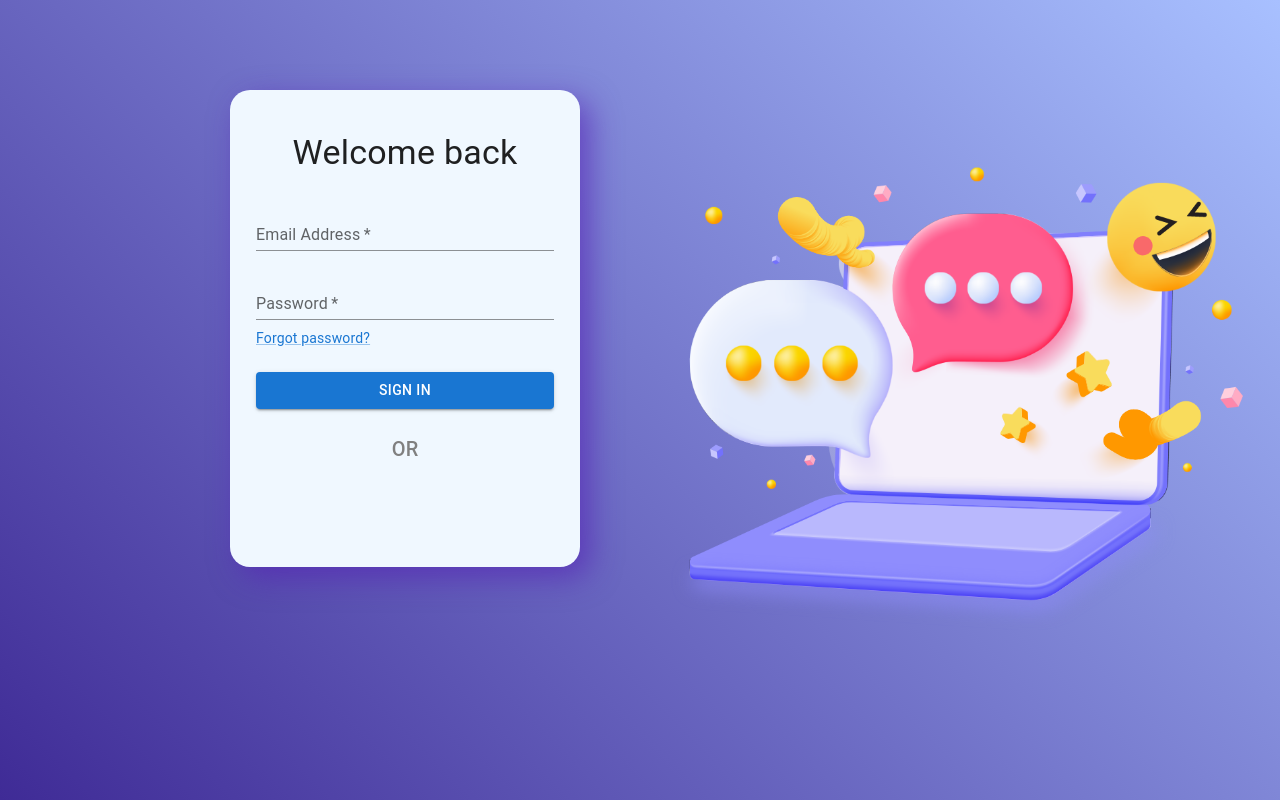
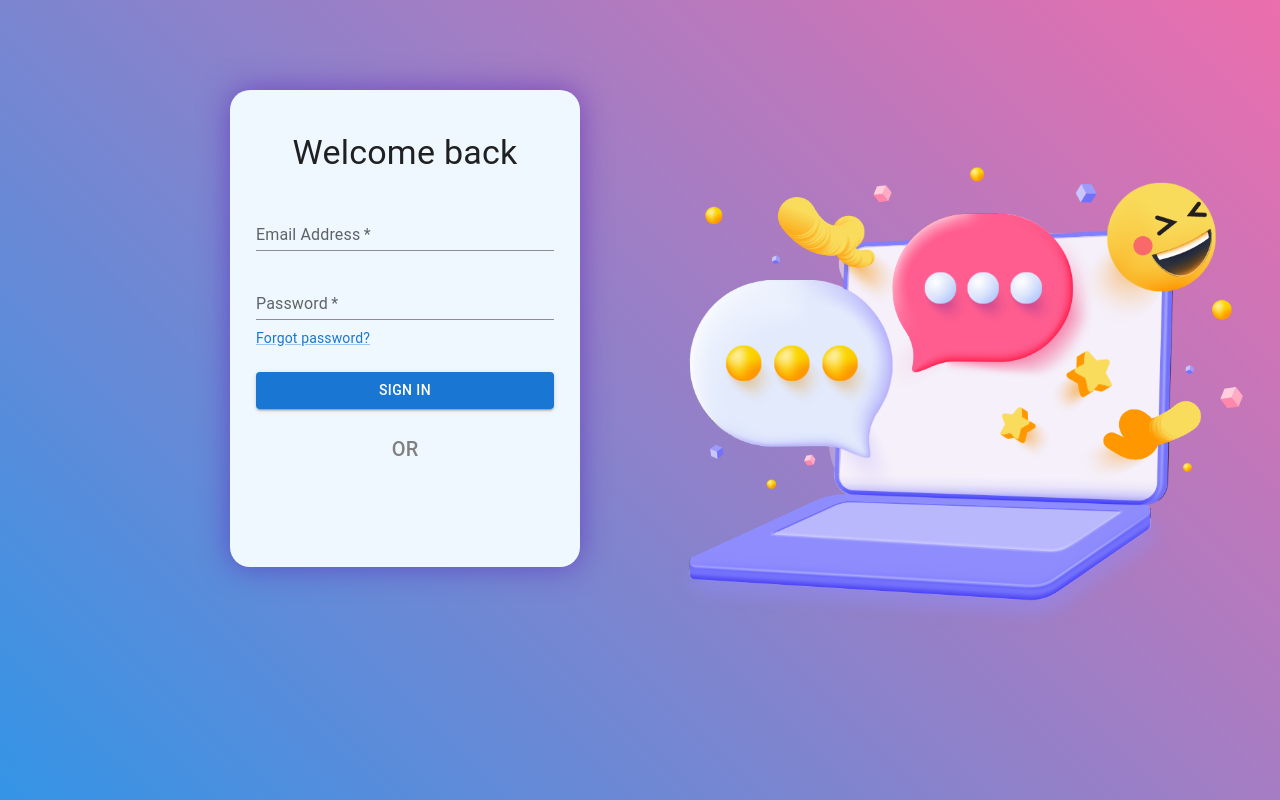
Before and after one commit to hellodrvgos/Messagr, a React (Create React App) app in the folder client/: page /login in a window 1280 px wide. Built offline with nearby package versions, Linux system fonts and the light colour scheme; no server answers.

Commit message:
update new userlist pages avatars

```diff
--- a/client/src/App.css
+++ b/client/src/App.css
@@ -18,7 +18,7 @@
   padding: 10px 10px 30px;
   margin-left: 230px;
   margin-top: 90px;
-  box-shadow: 10px 10px 30px #5521b5a4;
+  box-shadow: 0px 0px 30px #5521b595;
 }
 
 .register-form-wrapper {
@@ -29,13 +29,13 @@
   padding: 10px 10px 30px;
   margin-left: 100px;
   margin-top: 90px;
-  box-shadow: 10px 10px 30px #5521b5a4;
+  box-shadow: 0px 0px 30px #5521b595;
 }
 
 .update-page  {
   /* margin-top: -65px; */
   height: 100vh;
-  background-image: url("../src/assets/images/avatars/boy/avatar_boy3.png");
+  background-image: url("../src/assets/images/avatars/boy/avatar_boy2.png");
   /* border-radius: 50%; */
   /* background-size: cover; */
   background-repeat: no-repeat;
@@ -53,7 +53,7 @@
   /* padding: 10px 10px 30px; */
   margin-left: 100px;
   margin-top: 90px;
-  box-shadow: 10px 10px 30px #5521b5a4;
+  box-shadow: 0px 0px 30px #5521b595;
 }
 
 .userlist-page  {
@@ -70,7 +70,9 @@
 
 .App {
   text-align: center;
-  background: linear-gradient(45deg, #3f2b96, #a8c0ff);
+  background: linear-gradient(45deg, #3494E6, #EC6EAD);
+  /* background: linear-gradient(-45deg, #667db6, #0082c8, #0082c8, #667db6); */
+
 }
 
 .App-logo {
--- a/client/src/components/user/register/RegisterForm.tsx
+++ b/client/src/components/user/register/RegisterForm.tsx
@@ -20,7 +20,7 @@ import { useNavigate } from "react-router-dom";
 import Stack from "@mui/material/Stack";
 
 import GoogleLogIn from "../googleLogIn/GoogleLogIn";
-import ChooseAvatar from "./ChooseAvatar";
+import ChooseAvatar from "../avatar/ChooseAvatar";
 
 export default function RegisterForm() {
   // schema
--- a/client/src/components/user/update/updateForm/UpdateProfileForm.tsx
+++ b/client/src/components/user/update/updateForm/UpdateProfileForm.tsx
@@ -21,7 +21,7 @@ import { getUserInformation } from "../../../../redux/thunk/userInformation";
 import { useSelector, useDispatch } from "react-redux";
 import { useEffect } from "react";
 
-import ChooseAvatar from "../../register/ChooseAvatar";
+import ChooseAvatar from "../../avatar/ChooseAvatar";
 
 
 export default function UpdateProfileForm() {
```
Also changed, not shown: client/src/components/user/avatar/AvatarTabs.tsx (renamed from client/src/components/user/register/AvatarTabs.tsx), client/src/components/user/avatar/BoysAvatars.tsx (renamed from client/src/components/user/register/BoysAvatars.tsx), client/src/components/user/avatar/ChooseAvatar.tsx (renamed from client/src/components/user/register/ChooseAvatar.tsx), client/src/components/user/avatar/GirlsAvatars.tsx (renamed from client/src/components/user/register/GirlsAvatars.tsx).
